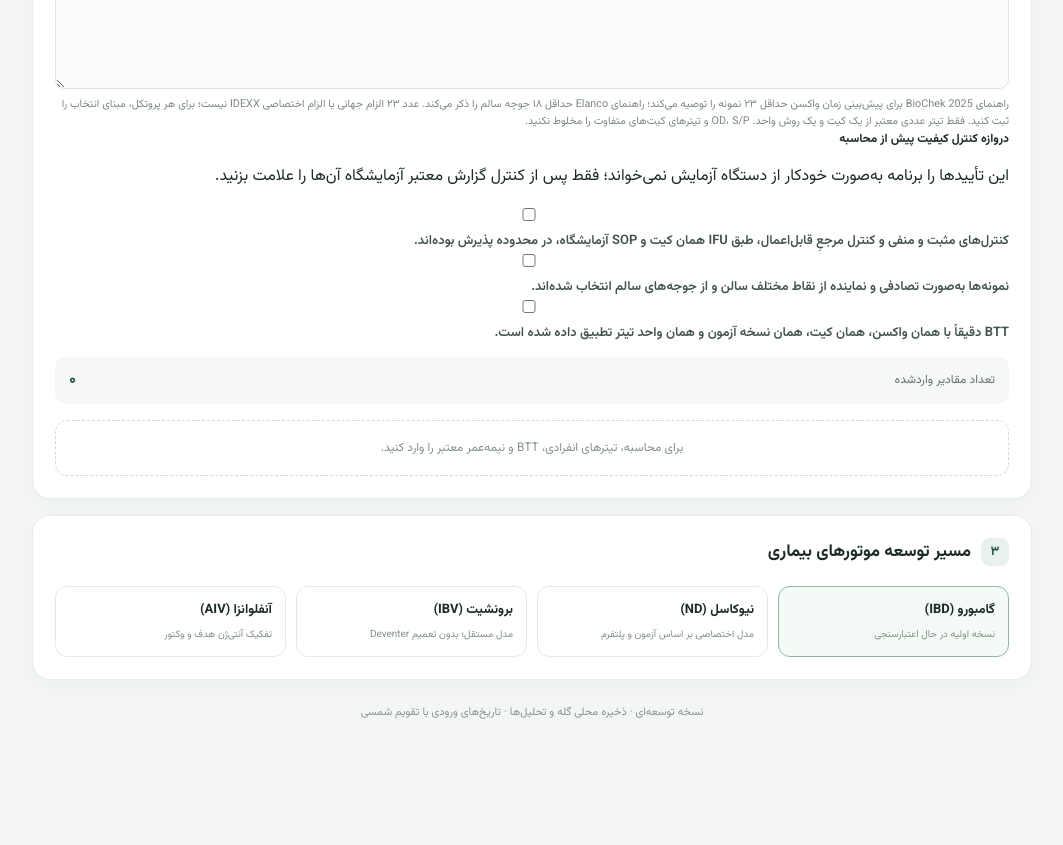
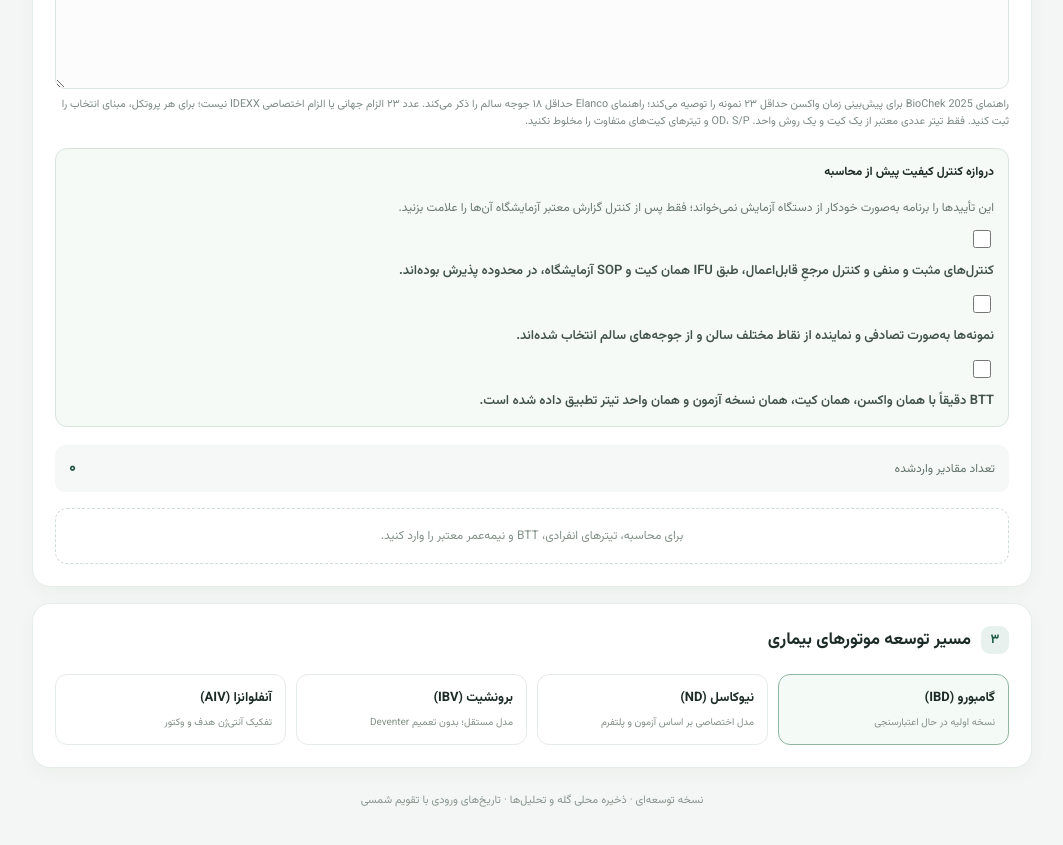
Before and after one commit to dradine/Adine-Poultry-health, a React (Vite) app: page / in a window 1280 px wide. Shown: the part 1160-2005 px from the top of the page, without its empty margins (108-1171 px from the left). Before the commit the page ends 1925 px from the top, so only its background shows below. Built offline with nearby package versions, Linux system fonts and the light colour scheme.

Commit message:
Style explicit IBD assay quality gate

```diff
--- a/src/styles.css
+++ b/src/styles.css
@@ -66,3 +66,8 @@ textarea{resize:vertical;line-height:1.9}
 .disease.active{border-color:#8eb7a1;background:#f4faf6}
 footer{text-align:center;color:#89958e;font-size:11px;padding:24px 0 0}
 @media(max-width:680px){.app-shell{padding:14px 12px 30px}.intro{padding:22px 18px}.intro h2{font-size:19px}.intro-symbol{font-size:25px;padding:12px}.form-grid{grid-template-columns:1fr}.panel{padding:17px}.disease-grid{grid-template-columns:repeat(2,1fr)}.muted{display:none}.result-number strong{font-size:36px}}
+
+.qc-gate{margin:18px 0;padding:14px;border:1px solid #d7e2dc;border-radius:12px;background:#f6faf7;display:grid;gap:10px}
+.qc-gate p{font-size:12px;color:#697970;margin:0}
+.qc-gate label{display:flex;align-items:flex-start;gap:9px;font-size:13px;line-height:1.7}
+.qc-gate input[type=checkbox]{width:18px;height:18px;flex:0 0 18px;margin-top:3px;accent-color:#1b6248}
```
